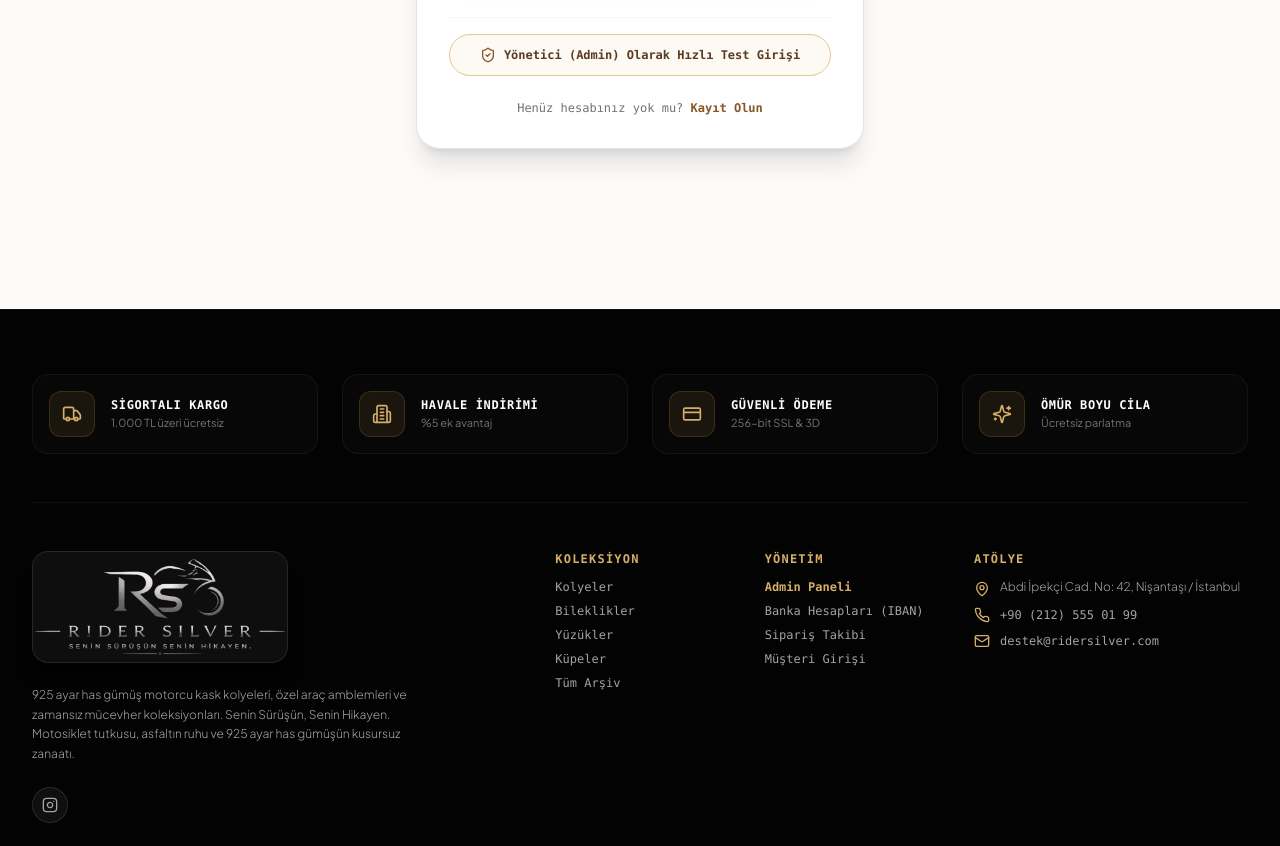
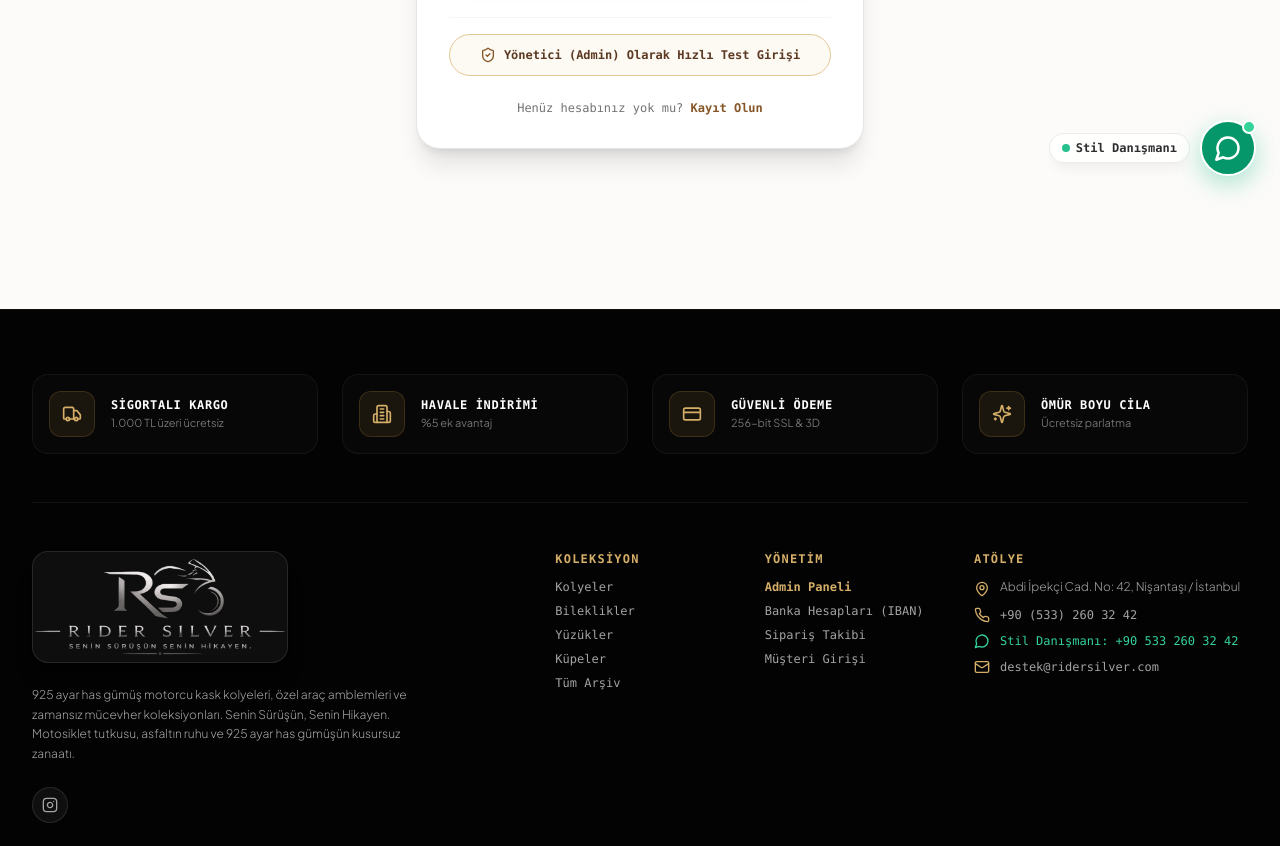
Before and after one commit to ridersilverr/ridersilver, a Next.js app: page /giris in a window 1280 px wide. Shown: the part 600-1446 px from the top of the page. Built offline with nearby package versions, Linux system fonts and the light colour scheme; no server answers; a web font is replaced by a local one.

Commit message:
feat: update WhatsApp style consultant number to 0533 260 32 42 with pre-filled message and floating widget

```diff
--- a/src/app/layout.tsx
+++ b/src/app/layout.tsx
@@ -7,6 +7,7 @@ import { Navbar } from "@/components/layout/Navbar";
 import { Footer } from "@/components/layout/Footer";
 import { CartDrawer } from "@/components/cart/CartDrawer";
 import { MobileBottomNav } from "@/components/layout/MobileBottomNav";
+import { FloatingWhatsApp } from "@/components/common/FloatingWhatsApp";
 
 export const viewport: Viewport = {
   width: "device-width",
@@ -39,6 +40,7 @@ export default function RootLayout({
             </main>
             <Footer />
             <MobileBottomNav />
+            <FloatingWhatsApp />
           </CartProvider>
         </AuthProvider>
       </body>
--- a/src/app/page.tsx
+++ b/src/app/page.tsx
@@ -13,6 +13,7 @@ import { ProductCard } from "@/components/product/ProductCard";
 import { getAllProducts } from "@/lib/store";
 import { Product } from "@/types";
 import { Sparkles, ArrowRight, MessageCircle } from "lucide-react";
+import { getWhatsAppUrl } from "@/config/site";
 
 export default function Home() {
   const [products, setProducts] = useState<Product[]>([]);
@@ -136,7 +137,7 @@ export default function Home() {
 
           <div className="pt-2">
             <a
-              href="https://wa.me/905325550199"
+              href={getWhatsAppUrl("Merhaba Rider Silver, özel tasarım ve koleksiyonlarınız hakkında stil danışmanından bilgi almak istiyorum.")}
               target="_blank"
               rel="noreferrer"
               className="inline-flex items-center gap-3 px-8 py-4 bg-emerald-700 hover:bg-emerald-800 text-white text-xs sm:text-sm font-bold tracking-widest uppercase rounded-full shadow-lg shadow-emerald-700/20 transition-all duration-300 transform hover:-translate-y-0.5"
--- a/src/app/siparis-tamamlandi/page.tsx
+++ b/src/app/siparis-tamamlandi/page.tsx
@@ -43,7 +43,7 @@ function OrderSuccessContent() {
   };
 
   const whatsappMessage = encodeURIComponent(
-    `Merhaba, ${siteConfig.name} üzerinden #${orderId} numaralı siparişimi verdim. Bilgi almak istiyorum.`
+    `Merhaba ${siteConfig.name}, #${orderId} numaralı siparişimi oluşturdum. Havale/EFT teyidi ve sipariş detayları hakkında bilgi almak istiyorum.`
   );
 
   return (
@@ -117,7 +117,7 @@ function OrderSuccessContent() {
           {/* Aksiyon Butonları */}
           <div className="pt-4 border-t border-neutral-100 flex flex-col sm:flex-row items-center justify-center gap-4">
             <a
-              href={`https://wa.me/905325550199?text=${whatsappMessage}`}
+              href={`https://wa.me/${siteConfig.contact.whatsappRaw}?text=${whatsappMessage}`}
               target="_blank"
               rel="noreferrer"
               className="w-full sm:w-auto inline-flex items-center justify-center gap-2 px-6 py-3.5 bg-emerald-700 hover:bg-emerald-800 text-white text-xs font-mono font-bold uppercase tracking-wider rounded-full shadow-md transition"
--- a/src/app/urun/[slug]/page.tsx
+++ b/src/app/urun/[slug]/page.tsx
@@ -8,7 +8,7 @@ import { motion } from "framer-motion";
 import { getProductBySlug, addProductReview, getAllProducts } from "@/lib/store";
 import { Product } from "@/types";
 import { useCart } from "@/context/CartContext";
-import { siteConfig } from "@/config/site";
+import { siteConfig, getWhatsAppUrl } from "@/config/site";
 import { ProductCard } from "@/components/product/ProductCard";
 import {
   Star,
@@ -21,7 +21,8 @@ import {
   CheckCircle2,
   MessageSquarePlus,
   ChevronLeft,
-  ChevronRight
+  ChevronRight,
+  MessageCircle
 } from "lucide-react";
 
 export default function ProductDetailPage() {
@@ -352,6 +353,17 @@ export default function ProductDetailPage() {
                 </button>
               </div>
 
+              {/* WhatsApp Stil Danışmanı Direkt Soru */}
+              <a
+                href={getWhatsAppUrl(`Merhaba Rider Silver, "${product.title}" (${product.price} TL) hakkında özel ölçü veya detaylı bilgi almak istiyorum.`)}
+                target="_blank"
+                rel="noreferrer"
+                className="w-full flex items-center justify-center gap-2 py-3 px-4 rounded-xl border border-emerald-200 bg-emerald-50/70 hover:bg-emerald-100 text-emerald-900 text-xs font-mono font-bold uppercase tracking-wider transition shadow-2xs group"
+              >
+                <MessageCircle className="w-4 h-4 text-emerald-600 group-hover:scale-110 transition-transform" />
+                <span>WhatsApp Stil Danışmanına Sor</span>
+              </a>
+
               {/* Güvenceler */}
               <div className="pt-4 border-t border-neutral-100 grid grid-cols-2 gap-3 text-[11px] text-neutral-600">
                 <div className="flex items-center gap-2">
--- /dev/null
+++ b/src/components/common/FloatingWhatsApp.tsx
@@ -0,0 +1,76 @@
+"use client";
+
+import React, { useState } from "react";
+import { MessageCircle, X } from "lucide-react";
+import { getWhatsAppUrl, siteConfig } from "@/config/site";
+
+export function FloatingWhatsApp() {
+  const [isOpen, setIsOpen] = useState(false);
+
+  const defaultMsg = "Merhaba Rider Silver, stil danışmanınızla görüşmek, koleksiyon ve özel sipariş süreçleri hakkında bilgi almak istiyorum.";
+  const whatsappHref = getWhatsAppUrl(defaultMsg);
+
+  return (
+    <div className="fixed bottom-20 right-4 sm:bottom-6 sm:right-6 z-40 flex flex-col items-end group">
+      {/* İpucu / Bilgi Balonu (Masaüstü & Mobil) */}
+      {isOpen && (
+        <div className="mb-3 w-72 sm:w-80 bg-neutral-900/95 backdrop-blur-md text-white border border-gold-500/30 rounded-2xl p-4 shadow-2xl animate-in fade-in slide-in-from-bottom-2 duration-300">
+          <div className="flex items-start justify-between pb-2 border-b border-white/10">
+            <div className="flex items-center gap-2">
+              <span className="w-2.5 h-2.5 rounded-full bg-emerald-400 animate-pulse" />
+              <span className="text-xs font-mono font-bold uppercase tracking-wider text-gold-400">
+                VIP Stil Danışmanı
+              </span>
+            </div>
+            <button
+              onClick={() => setIsOpen(false)}
+              className="text-neutral-400 hover:text-white p-0.5"
+              aria-label="Kapat"
+            >
+              <X className="w-3.5 h-3.5" />
+            </button>
+          </div>
+          <p className="text-xs text-neutral-300 mt-2.5 leading-relaxed font-light">
+            Özel ölçü, özel sipariş veya takı seçiminiz için stil danışmanımızla doğrudan WhatsApp üzerinden görüşebilirsiniz.
+          </p>
+          <div className="mt-3 text-[11px] font-mono text-neutral-400 bg-white/5 px-2.5 py-1.5 rounded-lg border border-white/5">
+            📞 {siteConfig.contact.whatsapp}
+          </div>
+          <a
+            href={whatsappHref}
+            target="_blank"
+            rel="noreferrer"
+            className="mt-3 w-full inline-flex items-center justify-center gap-2 py-2.5 px-4 bg-emerald-600 hover:bg-emerald-500 text-white rounded-xl text-xs font-bold font-mono uppercase tracking-wider transition shadow-md"
+          >
+            <MessageCircle className="w-4 h-4" />
+            <span>Sohbete Başla</span>
+          </a>
+        </div>
+      )}
+
+      {/* Ana Yüzen Buton */}
+      <div className="flex items-center gap-2.5">
+        {/* Hover Etiketi (Masaüstü) */}
+        <span className="hidden md:inline-flex items-center gap-1.5 px-3 py-1.5 rounded-full bg-white/95 text-neutral-900 border border-neutral-200/80 text-xs font-mono font-bold shadow-lg shadow-black/5 opacity-90 group-hover:opacity-100 transition">
+          <span className="w-2 h-2 rounded-full bg-emerald-500 animate-pulse" />
+          Stil Danışmanı
+        </span>
+
+        <a
+          href={whatsappHref}
+          target="_blank"
+          rel="noreferrer"
+          aria-label="WhatsApp Stil Danışmanı ile İletişime Geçin"
+          className="relative flex items-center justify-center w-12 h-12 sm:w-14 sm:h-14 rounded-full bg-emerald-600 hover:bg-emerald-500 text-white shadow-[0_8px_25px_rgba(16,185,129,0.35)] hover:shadow-[0_12px_30px_rgba(16,185,129,0.5)] border-2 border-white transition-all duration-300 transform hover:scale-105 active:scale-95"
+        >
+          <MessageCircle className="w-6 h-6 sm:w-7 sm:h-7 stroke-[2.2]" />
+
+          {/* Canlı Çevrimiçi Rozeti */}
+          <span className="absolute -top-0.5 -right-0.5 w-3.5 h-3.5 bg-emerald-400 border-2 border-white rounded-full flex items-center justify-center">
+            <span className="w-1.5 h-1.5 bg-emerald-900 rounded-full animate-ping" />
+          </span>
+        </a>
+      </div>
+    </div>
+  );
+}
--- a/src/components/layout/Footer.tsx
+++ b/src/components/layout/Footer.tsx
@@ -1,7 +1,7 @@
 import React from "react";
 import Link from "next/link";
 import Image from "next/image";
-import { siteConfig } from "@/config/site";
+import { siteConfig, getWhatsAppUrl } from "@/config/site";
 import {
   ShieldCheck,
   Truck,
@@ -12,7 +12,8 @@ import {
   Mail,
   MapPin,
   Sparkles,
-  Instagram
+  Instagram,
+  MessageCircle
 } from "lucide-react";
 
 export function Footer() {
@@ -130,6 +131,15 @@ export function Footer() {
                 <Phone className="w-4 h-4 text-gold-400 shrink-0" />
                 <span>{siteConfig.contact.phone}</span>
               </div>
+              <a
+                href={getWhatsAppUrl("Merhaba Rider Silver, web siteniz üzerinden stil danışmanınızla iletişime geçmek istiyorum.")}
+                target="_blank"
+                rel="noreferrer"
+                className="flex items-center gap-2.5 font-mono text-emerald-400 hover:text-emerald-300 transition group"
+              >
+                <MessageCircle className="w-4 h-4 text-emerald-400 shrink-0 group-hover:scale-110 transition-transform" />
+                <span>Stil Danışmanı: {siteConfig.contact.whatsapp}</span>
+              </a>
               <div className="flex items-center gap-2.5 font-mono">
                 <Mail className="w-4 h-4 text-gold-400 shrink-0" />
                 <span>{siteConfig.contact.email}</span>
--- a/src/components/layout/Navbar.tsx
+++ b/src/components/layout/Navbar.tsx
@@ -3,7 +3,7 @@
 import React, { useState, useEffect } from "react";
 import Link from "next/link";
 import Image from "next/image";
-import { siteConfig } from "@/config/site";
+import { siteConfig, getWhatsAppUrl } from "@/config/site";
 import { useCart } from "@/context/CartContext";
 import { useAuth } from "@/context/AuthContext";
 import {
@@ -14,7 +14,8 @@ import {
   X,
   Sparkles,
   LogOut,
-  LayoutDashboard
+  LayoutDashboard,
+  MessageCircle
 } from "lucide-react";
 
 export function Navbar() {
@@ -294,11 +295,12 @@ export function Navbar() {
 
             <div className="pt-2 border-t border-neutral-100 flex flex-col gap-2 font-mono">
               <a
-                href="https://wa.me/905325550199"
+                href={getWhatsAppUrl("Merhaba Rider Silver, stil danışmanınızla görüşmek, koleksiyon ve özel sipariş süreçleri hakkında bilgi almak istiyorum.")}
                 target="_blank"
                 rel="noreferrer"
-                className="text-xs uppercase tracking-wider font-bold text-emerald-800 bg-emerald-50 border border-emerald-200 py-2.5 px-3 rounded-xl text-center flex items-center justify-center gap-2"
+                className="text-xs uppercase tracking-wider font-bold text-emerald-800 bg-emerald-50 hover:bg-emerald-100 border border-emerald-200 py-2.5 px-3 rounded-xl text-center flex items-center justify-center gap-2 transition"
               >
+                <MessageCircle className="w-4 h-4 text-emerald-600" />
                 <span>WhatsApp VIP Stil Danışmanı</span>
               </a>
 
--- a/src/config/site.ts
+++ b/src/config/site.ts
@@ -24,8 +24,10 @@ export const siteConfig = {
 
   // İletişim Bilgileri
   contact: {
-    phone: "+90 (212) 555 01 99",
-    whatsapp: "+90 532 555 01 99",
+    phone: "+90 (533) 260 32 42",
+    whatsapp: "+90 533 260 32 42",
+    whatsappRaw: "905332603242",
+    whatsappDefaultMessage: "Merhaba Rider Silver, stil danışmanınızla görüşmek, koleksiyon ve özel sipariş süreçleri hakkında bilgi almak istiyorum.",
     email: "destek@ridersilver.com",
     address: "Abdi İpekçi Cad. No: 42, Nişantaşı / İstanbul",
     workingHours: "Pazartesi - Cumartesi: 09:30 - 19:30",
@@ -70,3 +72,8 @@ export const siteConfig = {
     "Özel kadife mücevher kutusu ve sertifikasıyla gönderim",
   ],
 };
+
+export function getWhatsAppUrl(customMessage?: string): string {
+  const message = customMessage || siteConfig.contact.whatsappDefaultMessage;
+  return `https://wa.me/${siteConfig.contact.whatsappRaw}?text=${encodeURIComponent(message)}`;
+}
```
